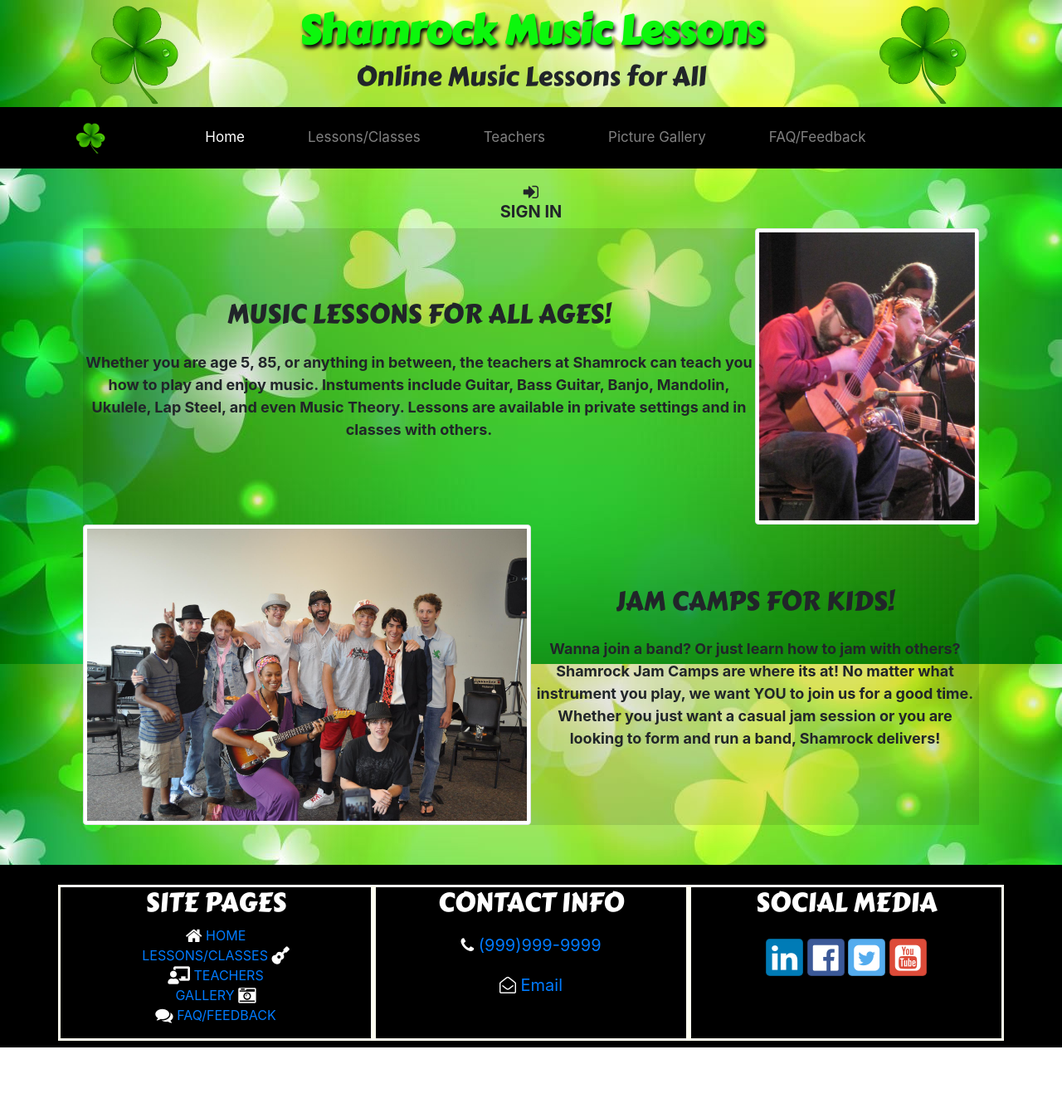
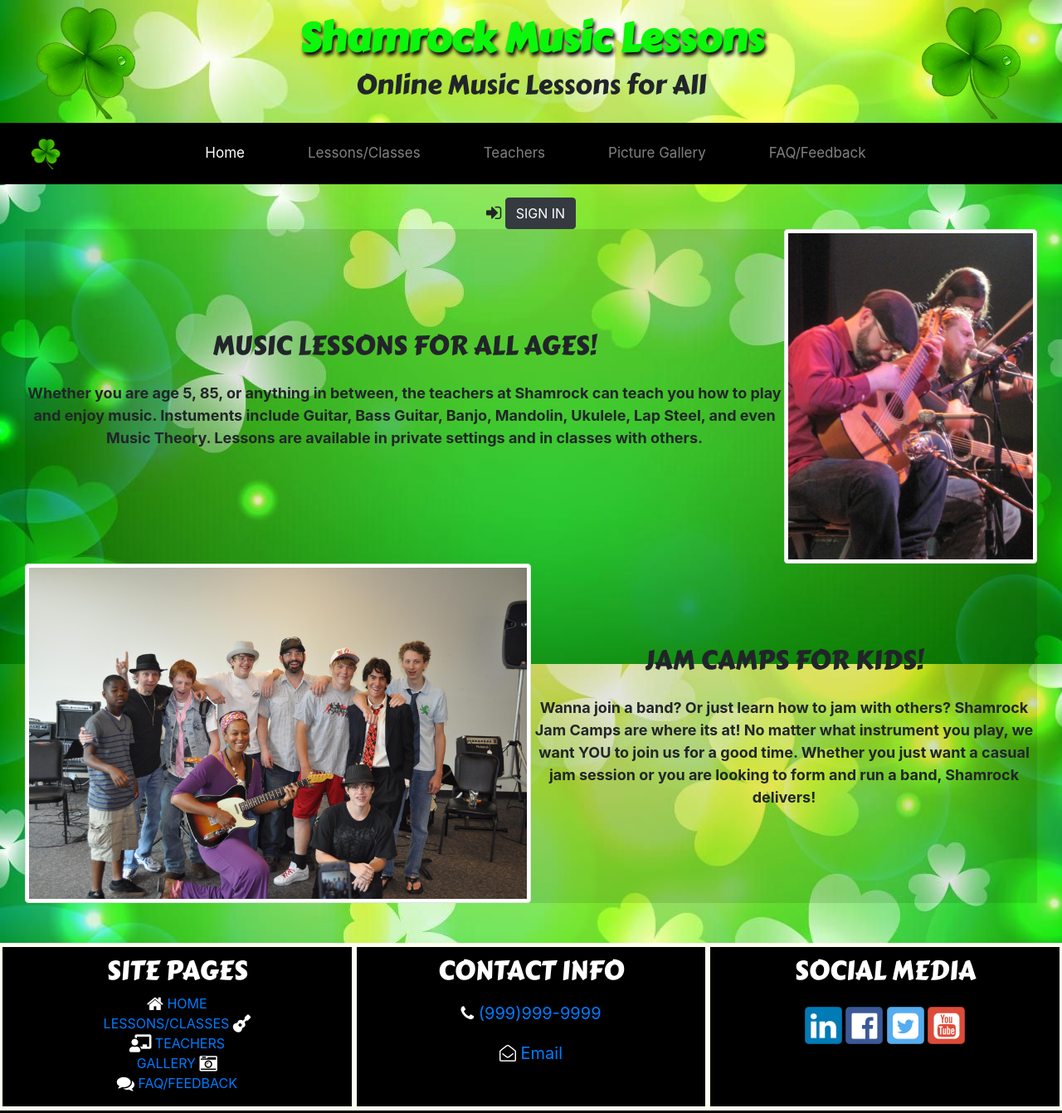
Before and after one commit to KevinPFleming/Shamrock, a website: page index.html in a window 1280 px wide. Shown: the whole page at 83% size. Before the commit the page ends 1262 px from the top, so only its background shows below. Drawn offline with nearby package versions, Linux system fonts and the light colour scheme.

Commit message:
Edits-3-22-21

```diff
--- a/css/styles.css
+++ b/css/styles.css
@@ -28,7 +28,6 @@
 }
 
 .navbar-nav li {
-
     padding-right: 50px;
 }
 
@@ -63,12 +62,16 @@
 
 .site-footer h2 {
     color: white;
+    margin-top: 10px;
 }
 
-.footer-div{
+.footer-div {
     border-style: solid;
     border-color: ivory;
+    border-top-width: 5px;
+    border-bottom-width: 5px;
 }
+
 
 .card-header {
     background-color: black;
@@ -99,10 +102,10 @@
     font-weight: 900;
 }
 
-.modal-title{
+.modal-title {
     color: white;
 }
 
-.modal-header{
+.modal-header {
     background-color: black;
 }
--- a/index.html
+++ b/index.html
@@ -27,7 +27,7 @@
 <body>
 <!-- Main Header in Jumbotron -->
     <header class="jumbotron-fluid">
-        <div class="container">
+        <div class="container-fluid">
             <div class="row">
                 <div class="col-2 align-self-center">
                     <img class="d-flex w-75 h-75 mx-auto sham-1" src="img/sham-pic-3.png" alt="Shamrock Logo 1">
@@ -44,7 +44,7 @@
     </header>
 <!-- Navbar -->
     <nav class="navbar navbar-expand-sm navbar-dark sticky-top">
-        <div class="container">
+        <div class="container-fluid">
             <a class="navbar-brand" href="#"> <img src="img/sham-pic-3.png" height="40" width="40" alt="Shamrock-Logo" /></a>
             <button class="navbar-toggler" type="button" data-toggle="collapse" data-target="#shamrockNavbar">
                 <span class="navbar-toggler-icon"></span>
@@ -61,12 +61,12 @@
         </div>
     </nav>
     <!-- sign-in button for the login modal -->
-    <div class="container">
+    <div class="container-fluid">
         <div class="row">
             <div class="col-2 offset-5 text-center mt-3">
                 <a role="button" data-toggle="modal" data-target="#signInModal">
                     <i class="fa fa-sign-in fa-lg"></i>
-                    <h5><strong> SIGN IN </strong></h5>
+                    <button type="button" class="btn btn-dark"> SIGN IN </button>
                 </a>
             </div>
         </div>
@@ -111,7 +111,7 @@
         </div>
     </div>
 <!-- 2 Media Objects -->
-    <div class="container">
+    <div class="container-fluid">
         <div class="row mx-0">
             <div class="col mb-5">
                 <!-- Media Object 1: Paragraph then Image -->
@@ -139,10 +139,10 @@
     </div>
 <!-- Footer with 3 Columns -->
     <footer class="site-footer">
-        <div class="container">
+        <div class="container-fluid">
             <div class="row">
                 <!-- Column 1 -->
-                <div class="col-4 mt-4 mb-2 text-center footer-div">
+                <div class="col-md-4 mb-2 text-center footer-div">
                     <h2> SITE PAGES </h2>
                     <ul class="list-unstyled">
                         <li><a href="#"><i class="fa fa-home fa-lg"></i> HOME</a></li>
@@ -153,7 +153,7 @@
                     </ul>
                 </div>
                 <!-- Column 2 -->
-                <div class="col-4 mt-4 mb-2 text-center footer-div">
+                <div class="col-md-4 mb-2 text-center footer-div">
                     <h2> CONTACT INFO </h2>
                     <ul class="list-unstyled">
                         <li> <a role="button" class="btn btn-link btn-lg" href="tel:999-999-9999"><i class="fa fa-phone"></i> (999)999-9999</a></li>
@@ -161,7 +161,7 @@
                     </ul>
                 </div>
                 <!-- Column 3 -->
-                <div class="col-4 mt-4 mb-2 text-center footer-div">
+                <div class="col-md-4 mb-2 text-center footer-div">
                     <h2> SOCIAL MEDIA </h2>
                     <div class="mt-4">
                         <a class="btn btn-social-icon btn-linkedin btn-lg" href="www.linkedin.com"><i class="fa fa-linkedin"></i></a>
```
Also changed, not shown: feedback.html (+8 -8 lines), gallery.html (+6 -6 lines), lessons.html (+7 -7 lines), teachers.html (+10 -9 lines), js/scripts.js (line endings or trailing spaces).
